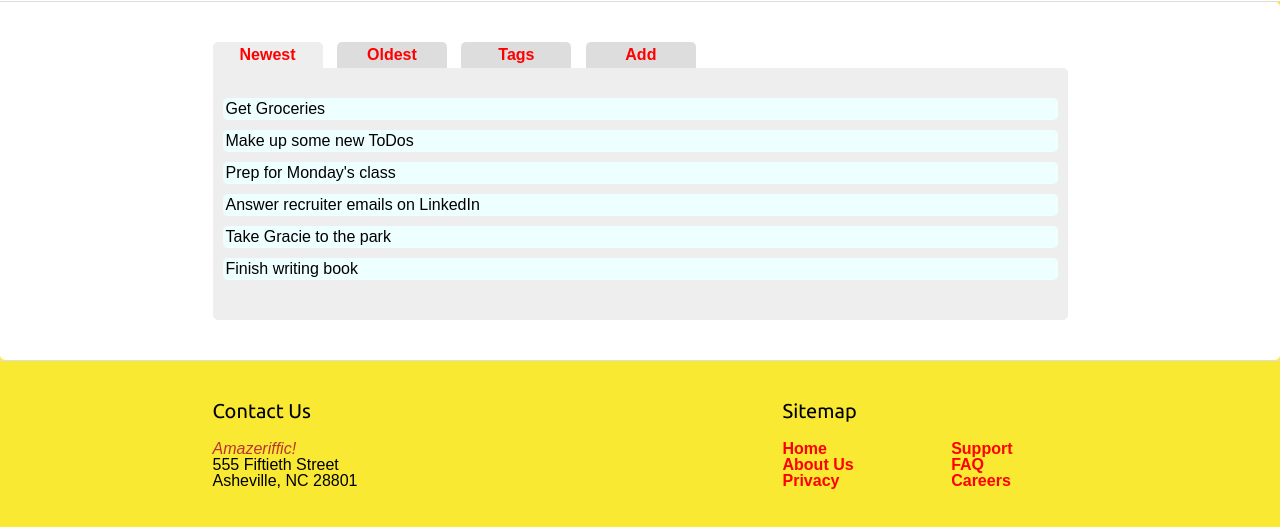
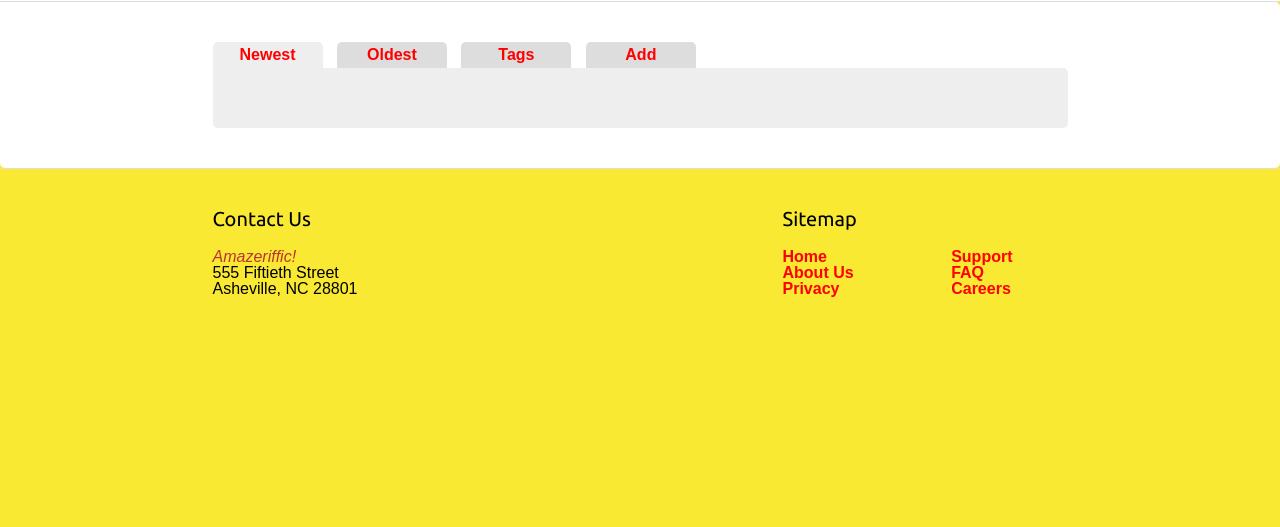
Before and after one commit to toanushad/mywebapps, a website: page socketAssignment/client/index.html in a window 1280 px wide. Shown: the part 97-624 px from the top of the page. Drawn offline with nearby package versions, Linux system fonts and the light colour scheme; no server answers; a web font is replaced by a local one.

Commit message:
remove todos

```diff
--- a/socketAssignment/client/index.html
+++ b/socketAssignment/client/index.html
@@ -30,14 +30,7 @@
           <a href="#"><span>Add</span></a>
         </div>
         <div class="content">
-           <ul>
-            <li>Get Groceries</li>
-            <li>Make up some new ToDos</li>
-            <li>Prep for Monday's class</li>
-            <li>Answer recruiter emails on LinkedIn</li>
-            <li>Take Gracie to the park</li>
-            <li>Finish writing book</li>
-          </ul>
+           <!-- New user todos will be added in this section-->
         </div>
       </div>
     </main>
```
